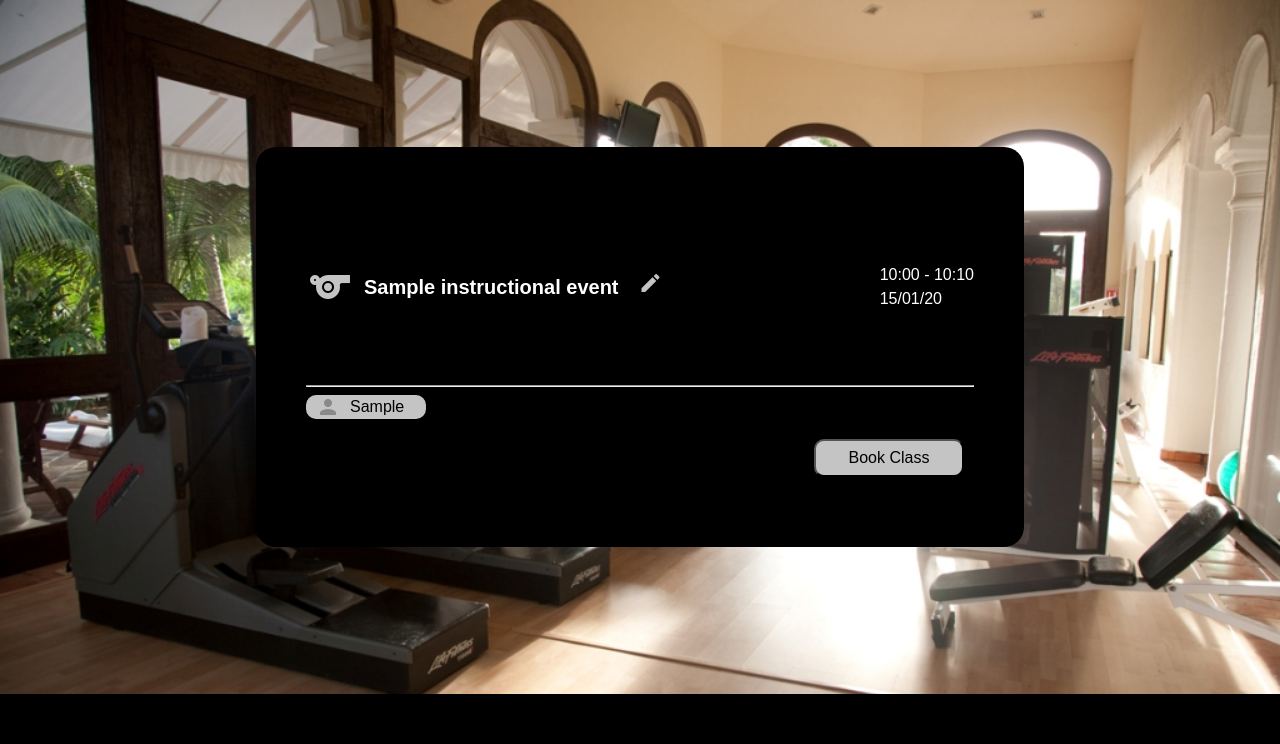
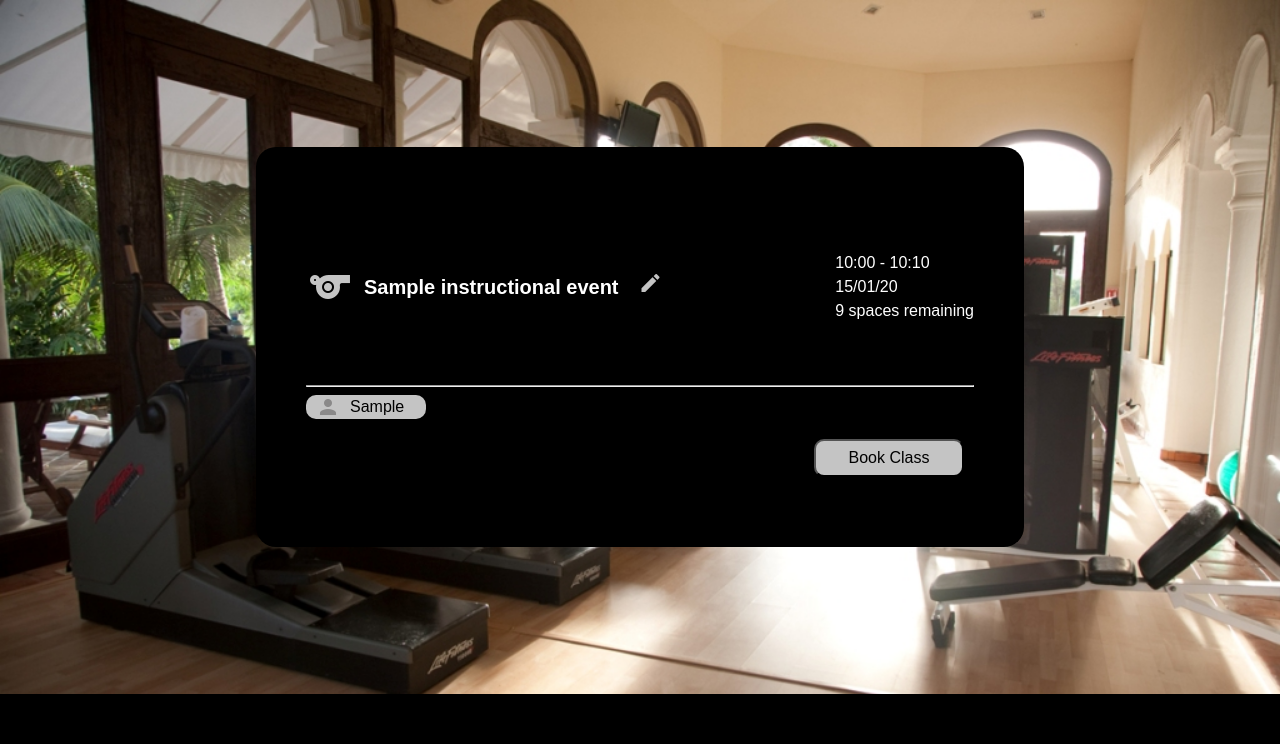
Before and after one commit to douglasrusse11/gym_project, a Flask app: page /classes/1 in a window 1280 px wide. Shown: the part 56-800 px from the top of the page. Run offline with Flask 2, Linux system fonts and the light colour scheme; a database or web service that is not in the repository returns one stand-in record (values such as "Sample title"); some libraries are stand-ins or nearby versions.

Commit message:
updates classes/show template to show remaining spaces, modifies /classes/<id> route to pass spaces_remaining to template

```diff
--- a/controllers/classes_controller.py
+++ b/controllers/classes_controller.py
@@ -25,7 +25,8 @@ def save_class():
 @classes_blueprint.route('/classes/<id>')
 def show(id):
     instructional_event = instructional_event_repository.select(id)
-    return render_template("classes/show.html", instructional_event=instructional_event)
+    spaces_remaining = instructional_event.capacity - len(instructional_event.members)
+    return render_template("classes/show.html", instructional_event=instructional_event, spaces_remaining=spaces_remaining)
 
 @classes_blueprint.route('/classes/<id>', methods=["POST"])
 def update_class(id):
--- a/templates/classes/show.html
+++ b/templates/classes/show.html
@@ -18,6 +18,7 @@
     <div class="class-details">
         <p>{{ instructional_event.time.__format__('%H:%M') }} - {{ instructional_event.end_time().__format__('%H:%M') }}</p>
         <p>{{ instructional_event.time.__format__('%d/%m/%y') }}</p>
+        <p>{{ spaces_remaining }} spaces remaining</p>
     </div>
 </div>
 <hr class="class-separator">
```
